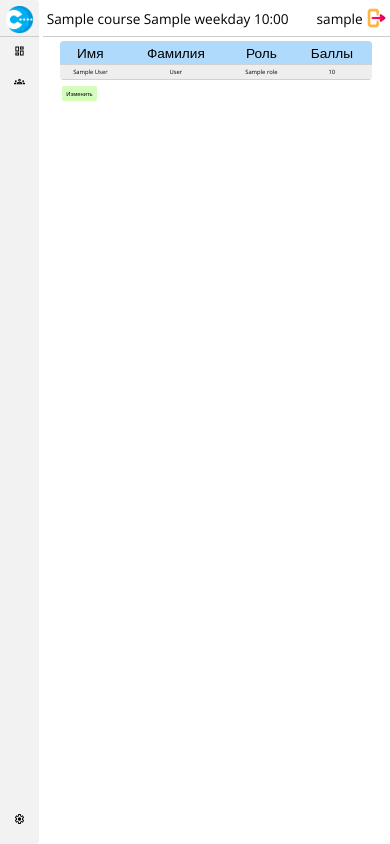
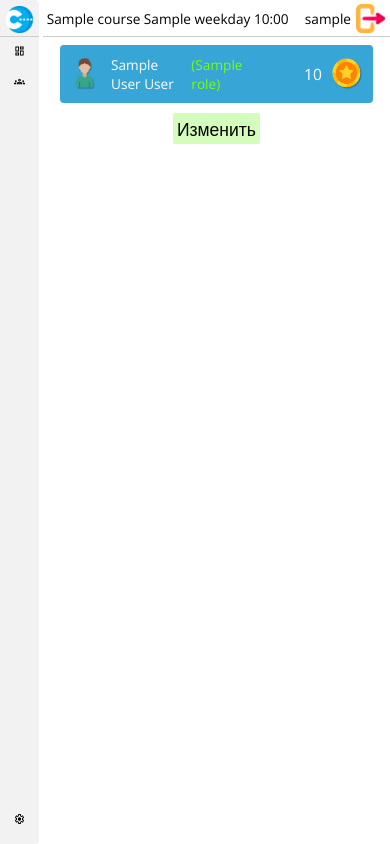
Before and after one commit to AndrewBroke/saikt-classes, a Django app: page /classes/1/ in a window 390 px wide. Run offline with Django 4.2, Linux system fonts and the light colour scheme; a user stored in the database is signed in; tables that the repository leaves empty hold one stand-in row (values such as "Sample post").

Commit message:
рабочая версия

```diff
--- a/saikt_classes/classes/static/classes/css/group.css
+++ b/saikt_classes/classes/static/classes/css/group.css
@@ -4,43 +4,113 @@
     width: 100%;
 }
 
-table {
-    background-color: #eeeeee;
-    min-width: 80vw;
-    padding: 1vw;
-    border-radius: 1vw;
-    border-collapse: collapse;
-    overflow: hidden;
+span {
+    font-size: 1.75vw;
 }
 
-table tr:first-child {
-    background-color: #AFDAFC;
-    border-bottom: 0.1vw solid rgb(209, 209, 209);
+img {
+    width: 3.5vw;
 }
 
-td {
-    padding: 0.8vw 0;
-    border-bottom: 0.1vw solid rgb(209, 209, 209);
-    font-size: 1.5vw;
-    text-align: center;
-    max-width: 8vw;
+form {
+    width: 100%;
 }
 
-table tr:last-child td {
-    border-bottom: none;
+#cards-container {
+    display: flex;
+    flex-wrap: wrap;
+    justify-content: space-around;
+    width: 100%;
 }
 
-th {
-    font-weight: 500;
-    padding: 0.5vw 0;
-    width: 8vw;
+.card-wrapper {
+    margin: 1vw;
+    width: 45%;
+}
+
+.student-card {
+    display: flex;
+    justify-content: space-between;
+    align-items: center;
+    background-color: #37A5D5;
+    height: 5vw;
+    border-radius: 1vw;
+}
+
+.student-info img {
+    margin: 0 1vw;
+}
+
+.student-name {
+    color: white;
+}
+
+.student-info {
+    display: flex;
+    align-items: center;
+}
+
+.student-role {
+    margin-left: 1vw;
+    color: #76FF0A;
+}
+
+.student-xp {
+    display: flex;
+    align-items: center;
+}
+
+.student-xp span {
+    color: white;
+}
+
+.points-logo {
+    margin: 0 1vw;
+}
+
+.controls-course {
+    display: flex;
+    justify-content: space-between;
+    background-color: #a6d6ec66;
+    margin: 0 4vw;
+    padding: 0.75vw 1.5vw;
+    border-radius: 0 0 1vw 1vw;
+    border: 2px solid #1EA7E2;
+    border-top: none;
+}
+
+.adding-wrapper {
+    display: flex;
+    justify-content: space-between;
+    align-items: center;
+    width: 40%;
+}
+
+.input-wrapper {
+    height: 3vw;
+    display: flex;
+    justify-content: space-between;
+    align-items: center;
+    padding: 0 0.5vw;
+}
+
+.adding-logo {
+    width: 3vw;
+}
+
+.input-point {
+    width: 2vw;
+}
+
+.input-wrapper {
+    background-color: white;
+    border-radius: 0.5vw;
 }
 
 input {
-    width: 8vw;
+    width: 5vw;
     text-align: center;
     appearance: none;
-    background-color: rgb(255, 255, 255);
 }
 
 input::-webkit-outer-spin-button,
@@ -57,9 +127,12 @@ input[type=number] {
     display: none;
 }
 
+
+
 #control_panel {
     display: flex;
     align-items: flex-start;
+    justify-content: center;
     margin-top: 1vw;
     padding: 0.5vw;
 }
@@ -97,5 +170,105 @@ button {
     background-color: #ffc5c5;
 }
 
-#lessonBtn {
+/* Адаптив */
+@media screen and (max-width : 420px) {
+
+    span {
+        font-size: 3.5vw;
+    }
+
+    img {
+        width: 8vw;
+    }
+
+    #cards-container {
+        flex-direction: column;
+        align-items: center;
+    }
+
+    .card-wrapper {
+        width: 90%;
+    }
+
+    .student-card {
+        height: 15vw;
+    }
+
+    .student-info {
+        max-width: 60%;
+    }
+
+    .student-info img {
+        margin: 0 2.5vw;
+    }
+
+    .points-logo {
+        margin: 0 2.5vw;
+    }
+
+    .student-xp span {
+        font-size: 4vw;
+    }
+
+    .controls-course {
+        margin: 0 8vw;
+        padding: 1vw 6vw;
+    }
+
+    .input-wrapper {
+        height: 8vw;
+        padding: 0 2vw;
+        margin-left: 2vw;
+    }
+
+    .adding-logo {
+        width: 6vw;
+    }
+
+    input {
+        width: 6vw;
+        font-size: 4vw;
+    }
+
+    .input-point {
+        width: 4vw;
+    }
+
+    #control_panel {
+        flex-direction: column;
+        align-items: center;
+    }
+
+    button {
+        height: 8vw;
+        font-size: 4.5vw;
+    }
+
+    #specialBtns {
+        margin: 2vw 0;
+        flex-direction: column;
+        height: 28vw;
+        justify-content: space-between;
+        align-items: center;
+    }
+
+    #closeBtn {
+        width: 20vw;
+    }
+
+    #submitBtns {
+        display: flex;
+        flex-direction: column;
+        height: 18vw;
+        justify-content: space-between;
+        align-items: center;
+    }
+
+    #submitBtns button:first-child {
+        margin: 0;
+    }
+
+    #submitBtns button:last-child {
+        margin: 0;
+    }
 }
--- a/saikt_classes/classes/static/classes/css/style.css
+++ b/saikt_classes/classes/static/classes/css/style.css
@@ -1,6 +1,7 @@
 @import url('https://fonts.googleapis.com/css2?family=Montserrat:wght@100;200;300;400;500;800&family=Open+Sans:wght@300;400;500;700;800&display=swap');
 body {
     display: flex;
+    min-height: 100vh;
 }
 
 img {
@@ -39,7 +40,7 @@ img {
     align-items: center;
     width: 5vw;
     padding: 1vw 0.5vw 3vw 0.5vw;
-    height: 100vh;
+    min-height: 100%;
 }
 
 #panel {
@@ -211,14 +212,27 @@ header {
         height: 0.2vw;
     }
 
+    #cards {
+        display: flex;
+        justify-content: flex-start;
+        flex-direction: column;
+        align-items: center;
+        flex-wrap: wrap;
+    }
+
     .card {
-        width: 35vw;
-        height: 27vw;
+        width: 60vw;
+        height: 30vw;
         margin: 4.5vw;
+    }
+
+    .card-header {
+        justify-content: center;
     }
 
     .card-header h3 {
         font-size: 5vw;
+        margin-left: 2vw;
     }
 
     .card-header img {
--- a/saikt_classes/classes/static/classes/js/group.js
+++ b/saikt_classes/classes/static/classes/js/group.js
@@ -67,6 +67,10 @@ try {
                 xp_values[i].setAttribute("value", input_value[i].value)
             }
 
+            type_input = document.querySelector(".type_input")
+            type_input.setAttribute("value", "lesson")
+
+
         }
         else {
             input_value = document.querySelectorAll(".bonus-input")
@@ -74,6 +78,11 @@ try {
             for (let i = 0; i < input_value.length; i++) {
                 xp_values[i].setAttribute("value", input_value[i].value)
             }
+
+            type_input = document.querySelector(".type_input")
+            type_input.setAttribute("value", "bonus")
+            alert(type_input.value)
+
         }
     }
 
--- a/saikt_classes/classes/templates/classes/group.html
+++ b/saikt_classes/classes/templates/classes/group.html
@@ -9,30 +9,45 @@
 {% block content %}
 <div id="table-container">
     <form action="#" method='POST'>{% csrf_token %}
-        <table>
-            <tr>
-                <th>Имя</th>
-                <th>Фамилия</th>
-                <th>Роль</th>
-                <th>Баллы</th>
-                <th class='controls-course input-show'>Занятие</th>
-                <th class='controls-course input-show'>Бонус</th>
-            </tr>
+        <div id="cards-container">
             {% for student in students %}
-            <tr>
-                <td>{{ student.name }}</td>
-                <td>{{ student.surname }}</td>
-                <td>{% if student.role %}{{ student.role }}{% else %}Нет{% endif %}</td>
-                <td>{{ student.xp_score }}</td>
-                <td class='controls-course input-show'><input class="lesson-input" type="number" name='lesson' value='10' min='0' max='10'></td>
-                <td class='controls-course input-show'><input class="bonus-input" type="number" name='bonus' value='0' min='-10' max='10'></td>
-            </tr>
+            <div class="card-wrapper">
+                <div class="student-card">
+                    <div class="student-info">
+                        <img src="{% static "classes/img/man2.png" %}" alt="">
+                        <span class="student-name">{{ student.name }} {{ student.surname }}</span>
+                        <span class="student-role">({% if student.role %}{{ student.role }}{% else %}Нет{% endif %})</span>
+                    </div>
+                    <div class="student-xp">
+                        <span>{{ student.xp_score }}</span>
+                        <img class="points-logo" src="{% static "classes/img/points.png" %}" alt="">
+                    </div>
+                </div>
+                <section class="controls-course input-show">
+                    <div class="adding-wrapper">
+                        <img class="adding-logo" src="{% static "classes/img/programming.png" %}" alt="">
+                        <div class="input-wrapper">
+                            <input type="number" class="lesson-input" name='lesson' value='10' min='0' max='10'>
+                            <img class="input-point" src="{% static "classes/img/points.png" %}" alt="">
+                        </div>
+                    </div>
+                    <div class="adding-wrapper">
+                        <img class="adding-logo" src="{% static "classes/img/skills.png" %}" alt="">
+                        <div class="input-wrapper">
+                            <input class="bonus-input" type="number" name='bonus' value='0' min='-10' max='10'>
+                            <img class="input-point" src="{% static "classes/img/points.png" %}" alt="">
+                        </div>
+                </section>
+            </div>
 
             <input type="hidden" class="xp_value" name="{{ student.pk }}">
 
             {% endfor %}
-        </table>
+        </div>
         {% if user.is_staff or student.is_right_hand %}
+
+            <input type="hidden" class="type_input" name="type">
+
             <div id="control_panel">
                 <button type="button" id="openBtn">Изменить</button>
                 <div id="specialBtns" class="target">
--- a/saikt_classes/classes/templates/classes/registration/login.html
+++ b/saikt_classes/classes/templates/classes/registration/login.html
@@ -9,7 +9,7 @@
 {% block content %}
 <form method="POST" novalidate>
 	{% csrf_token %}
-	<div id="login-logo"><img src="{% static "classes/img/person.png" %}" alt=""></div>
+	<img src="{% static "classes/img/person.png" %}" id="login-logo" alt="">
 	<p id='login-p'>Вход</p>
 	<div class="input-wrapper">
 		<input type="text" name="username" maxlength="65" required id="id_username" class="text-input" placeholder="Имя профиля">
--- a/saikt_classes/classes/views.py
+++ b/saikt_classes/classes/views.py
@@ -4,6 +4,7 @@ from django.contrib import messages
 from django.contrib.auth import login as auth_login, authenticate
 from django.contrib.auth.decorators import login_required
 
+from datetime import datetime
 from .models import *
 from .forms import LoginForm
 
@@ -38,8 +39,8 @@ def index(request):
 @login_required(login_url="login")
 def group(request, course_id):
     try:
-        student = Student.objects.get(user = request.user)
-        if student.course_id.pk != course_id and not request.user.is_staff:
+        sender = Student.objects.get(user = request.user)
+        if sender.course_id.pk != course_id and not request.user.is_staff:
             return redirect('index')
 
         course = Group.objects.get(pk = course_id)
@@ -53,16 +54,21 @@ def group(request, course_id):
         students = Student.objects.filter(course_id = course_id)
 
         if request.method == "POST":
+
             for student in students:
                 xp_value = request.POST.get(str(student.pk))
                 student.xp_score = student.xp_score + int(xp_value)
                 student.save()
 
+                #Логи
+                now = datetime.now()
+                datetime = now.strftime("%d/%m/%Y %H:%M:%S")
+
 
         context = {
             "title": f"{course.course} {wd_output} {course.time.strftime('%H:%M')}",
             "students": students,
-            "student": student
+            "student": sender
         }
         return render(request, 'classes/group.html', context)
     except:
@@ -96,9 +102,7 @@ def login(request):
                 username = form.cleaned_data['username']
                 password = form.cleaned_data['password']
                 user = authenticate(request,username=username,password=password)
-                print("форма валидна")
                 if user:
-                    print("юзер чота там")
                     auth_login(request, user)
                     return redirect('index')
 
```
Also changed, not shown: saikt_classes/classes/static/classes/css/login.css (+9 -7 lines), saikt_classes/classes/static/classes/img/man2.png (added), saikt_classes/classes/static/classes/img/points.png (added), saikt_classes/classes/static/classes/img/programming.png (added), saikt_classes/classes/static/classes/img/skills.png (added).
